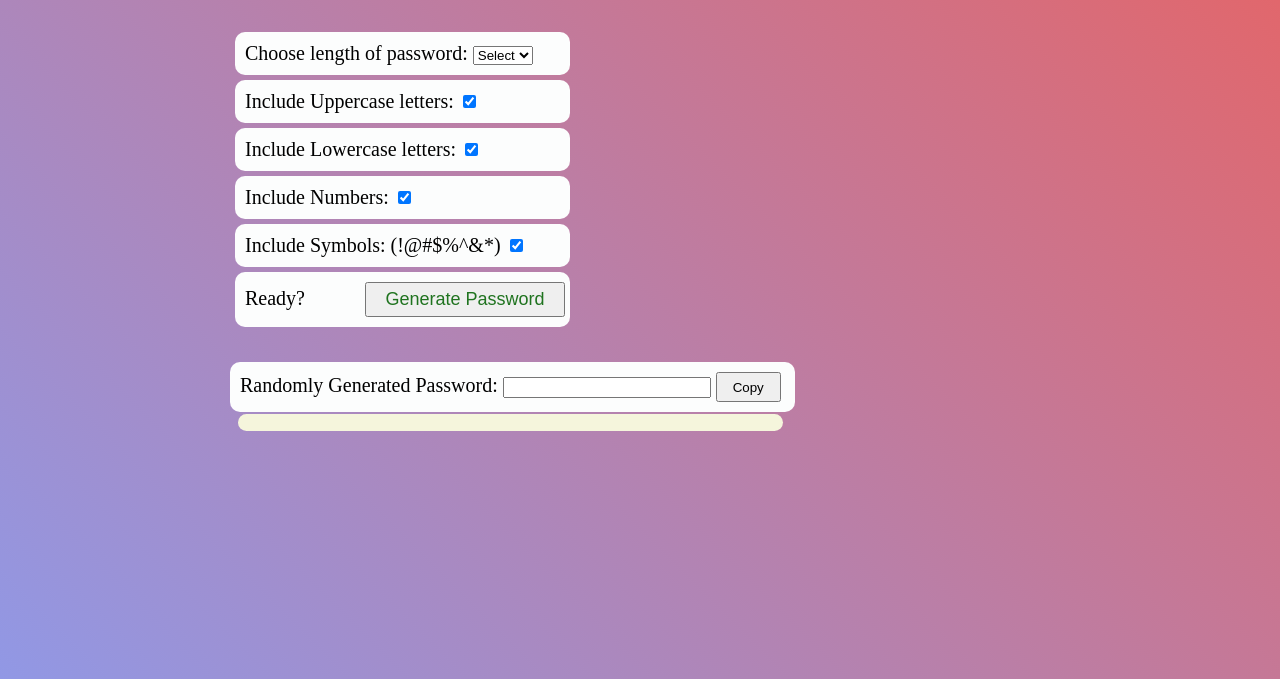
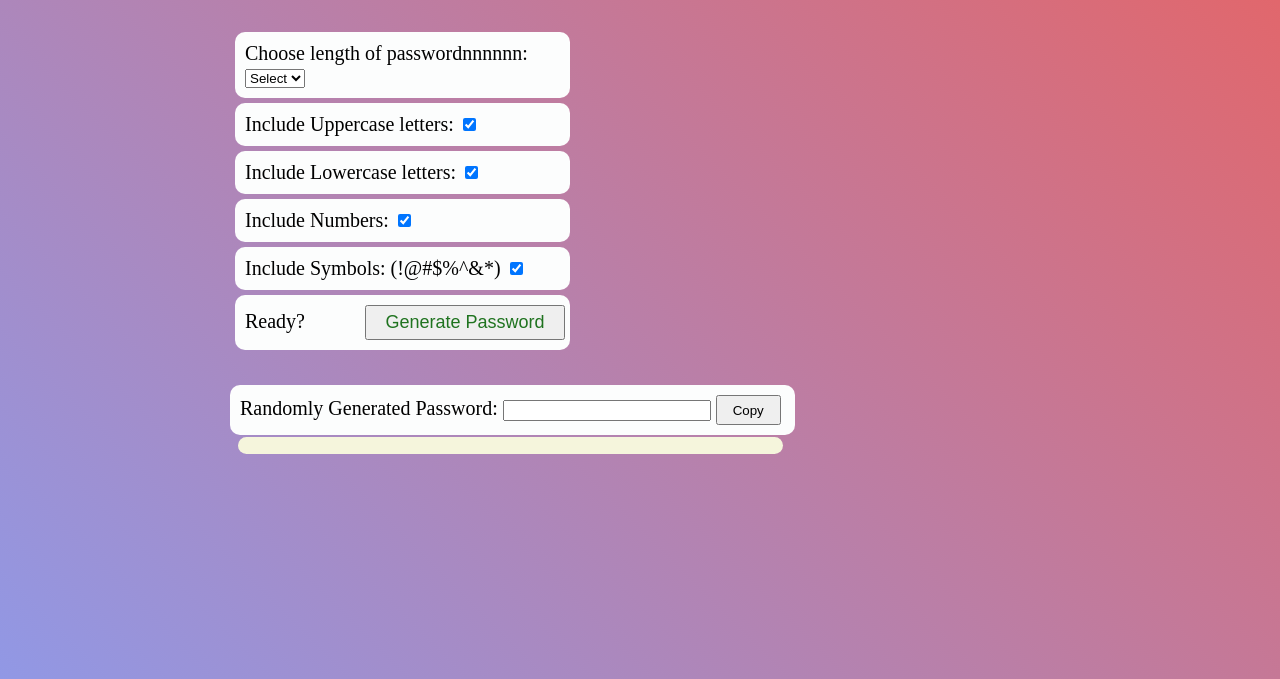
Before and after one commit to Rodolforiv0621/RandomPasswordGenerator, a plain HTML site: page Index.html in a window 1280 px wide. Shown: the part 121-800 px from the top of the page. Drawn offline with Linux system fonts and the light colour scheme.

Commit message:
Testing pas

```diff
--- a/Index.html
+++ b/Index.html
@@ -14,7 +14,7 @@
 <img id="firstPicture" src="RandPassGenPic.jpg" width="70%"  alt="Error: picture not found">
 
 <div id = "selector">
-    <div id = "passwordLengthSelector"><label for="passwordLength">Choose length of password:  </label><select id = "passwordLength" name="pass">
+    <div id = "passwordLengthSelector"><label for="passwordLength">Choose length of passwordnnnnnn:  </label><select id = "passwordLength" name="pass">
                <option value = "">Select</option>
                <option value = "6">6</option>
                <option value = "7">7</option>
```
